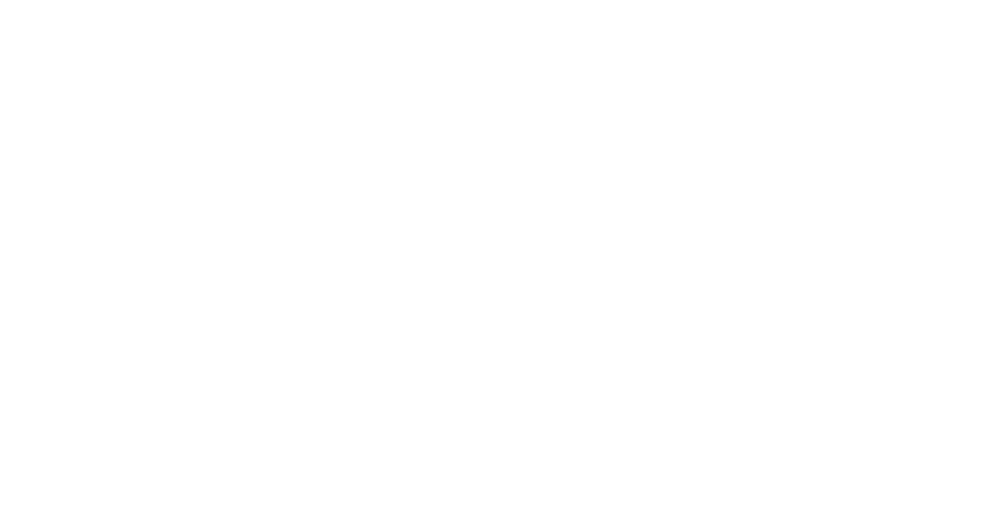
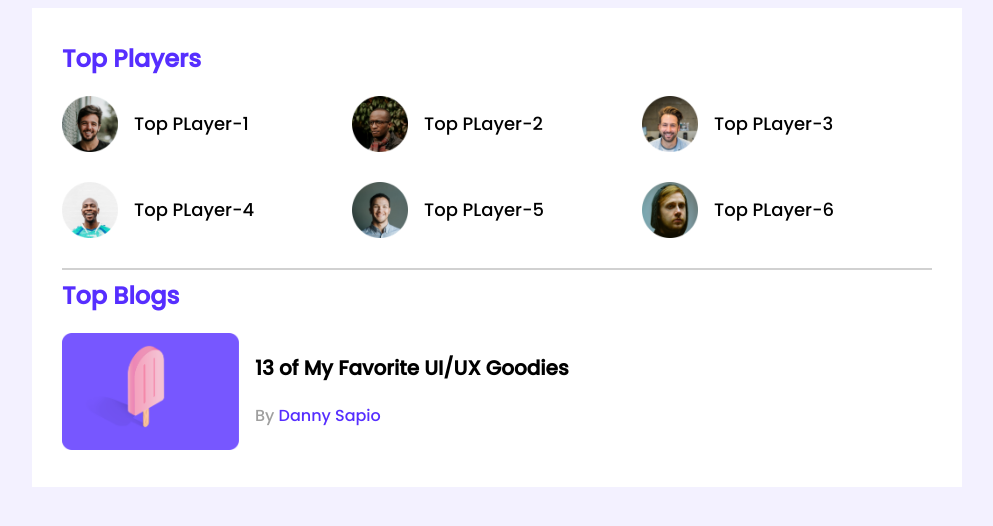
Before and after one commit to alvi75/leader-board, a plain HTML site: page index.html in a window 1280 px wide. Shown: the whole page, without its empty margins (143-1136 px from the left). Drawn offline with Linux system fonts and the light colour scheme.

Commit message:
half added

```diff
--- a/index.html
+++ b/index.html
@@ -18,10 +18,50 @@
     <!-- header end -->
     <main>
         <!-- top players and top blogs -->
-        <section>
+        <section class="container">
             <div class="top-players">
+                <h2 class="section-title">Top Players</h2>
                 <div class="players">
-
+                    <!-- .player*6>img[src="images/players/player-$.png"]+h3{Top PLayer-$} -->
+                    <div class="player">
+                        <img src="images/players/player-1.png" alt="">
+                        <he class="player-name">Top PLayer-1</h3>
+                    </div>
+                    <div class="player">
+                        <img src="images/players/player-2.png" alt="">
+                        <he class="player-name">Top PLayer-2</h3>
+                    </div>
+                    <div class="player">
+                        <img src="images/players/player-3.png" alt="">
+                        <he class="player-name">Top PLayer-3</h3>
+                    </div>
+                    <div class="player">
+                        <img src="images/players/player-4.png" alt="">
+                        <he class="player-name">Top PLayer-4</h3>
+                    </div>
+                    <div class="player">
+                        <img src="images/players/player-5.png" alt="">
+                        <he class="player-name">Top PLayer-5</h3>
+                    </div>
+                    <div class="player">
+                        <img src="images/players/player-6.png" alt="">
+                        <he class="player-name">Top PLayer-6</h3>
+                    </div>
+                </div>
+            </div>
+            <hr>
+            <div class="top-blogs">
+                <h2 class="section-title">Top Blogs</h2>
+                <div class="blogs">
+                    <article class="blog">
+                        <div class="thumbnail">
+                            <img src="images/blogs/blog-1.png" alt="">
+                        </div>
+                        <div class="blog-info">
+                            <h3 class="blog-title">13 of My Favorite UI/UX Goodies</h3>
+                            <p class="blog-author">By <a href="">Danny Sapio</a></p>
+                        </div>
+                    </article>
                 </div>
             </div>
         </section>
--- a/styles/style.css
+++ b/styles/style.css
@@ -0,0 +1,79 @@
+/* fonts */
+@import url('https://fonts.googleapis.com/css2?family=Poppins:wght@500&display=swap');
+
+/* ---------------------------------
+    common styles or utilities
+--------------------------------*/
+
+body{
+    font-family: 'Poppins', sans-serif;
+    background-color: #F3F1FF;
+}
+main{
+    display: flex;
+    justify-content: center;
+}
+.container{
+    background-color: #FFFFFF;
+    width: 870px;
+    padding: 30px;
+
+}
+hr{
+    border: 1px solid #D1D1D1;
+}
+/* top players style */
+.top-players{
+    margin-bottom: 30px;
+}
+.section-title{
+     color: #562EFF;
+     font-size: 24px;
+     margin-top: 3px;
+}
+.players{
+    display: grid;
+    grid-template-columns: repeat(3, 1fr);
+    /* grid-template-columns: 1fr 1fr 1fr; */
+    grid-row-gap: 30px;
+}
+.player{
+    display: flex;
+    align-items: center;
+}
+.player img{
+    width: 56px;
+    height: 56px;
+}
+.player-name{
+    margin-left: 16px;
+    font-size: 18px;
+
+}
+
+/* -------------------------
+    top blog styles
+------------------------*/
+
+.blog{
+    display: flex;
+}
+.blog .thumbnail img{
+    width: 177px;
+    height: 117px;
+}
+.blog-info{
+    margin-left: 16px;
+}
+.blog-title{
+    font-size: 20px;
+}
+.blog-author{
+    color: #9F9F9F;
+    font-size: 16px;
+}
+.blog-author a{
+    text-decoration: none;
+    font-size: 16px;
+    color: #562EFF;
+}
```
